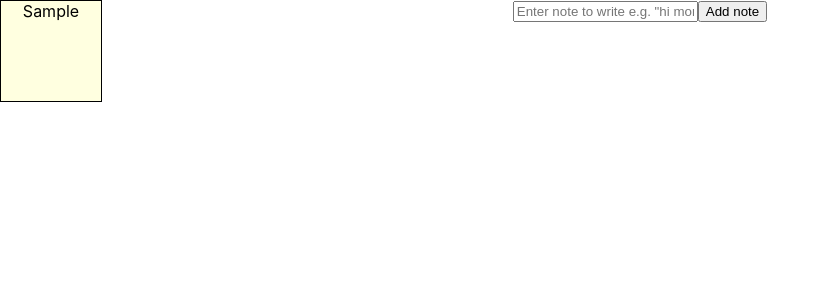
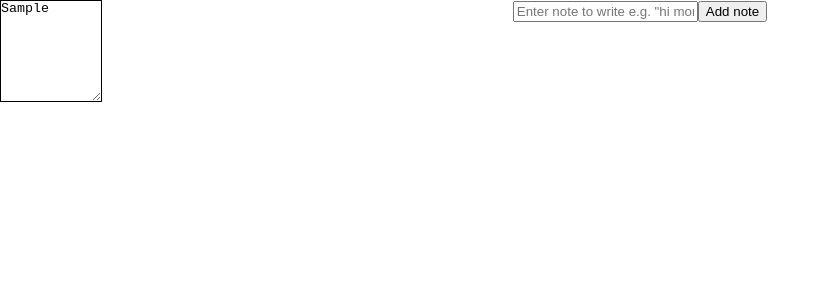
Before and after one commit to bathan1/sticky-noter, a React (Create React App) app in the folder client/: page / in a window 1280 px wide. Both pictures are taken after typing "Sample" into the empty fields and a click on the button "Add note". Shown: the top 300 px of the page, without its empty margins (0-830 px from the left). Built offline with nearby package versions, Linux system fonts and the light colour scheme.

Commit message:
Change input to textarea for smoother text interface

```diff
--- a/client/src/components/DraggableDiv.tsx
+++ b/client/src/components/DraggableDiv.tsx
@@ -78,25 +78,25 @@ const DraggableDiv: React.FC<DraggableDivProps> = (props) => {
         setContextMenuVisible(false);
       }
 
-    const contextMenu = (
+      const contextMenu = (
         <div
             className="context-menu"
-            style={{ position: 'absolute', top: position.y + 'px', left: position.x + 'px', display: contextMenuVisible ? 'block' : 'none' }}
+            style={{
+                position: 'absolute',
+                top: position.y + 'px',
+                left: position.x + 'px',
+                display: contextMenuVisible ? 'block' : 'none'
+            }}
         >
-            {!isEditing && (<button id="editButton" onClick={handleEditClick}>E</button>)}
-            {!isEditing && (<button id="deleteButton" onClick={handleDeleteClick}>X</button>)}
-            {isEditing && (
+            {!isEditing && (
                 <div>
-                    <input
-                        type="text"
-                        value={editableContent}
-                        onChange={(event) => setEditableContent(event.target.value)}
-                    />
-                    <button onClick={handleSaveClick}>Save</button>
+                    <button id="editButton" onClick={handleEditClick}>E</button>
+                    <button id="deleteButton" onClick={handleDeleteClick}>X</button>
                 </div>
             )}
         </div>
     );
+
 
     useEffect(() => {
         const handleKeyUp = (event: KeyboardEvent) => {
@@ -113,9 +113,28 @@ const DraggableDiv: React.FC<DraggableDivProps> = (props) => {
         };
     }, []);
 
+    function replaceElement(arr: Note[], index: number, newValue: Note): Note[] {
+        return arr.slice(0, index).concat(newValue, arr.slice(index + 1));
+    }
+
+    function handleNoteChange(event: React.ChangeEvent<HTMLTextAreaElement>): void {
+
+        const newNote = { ...props.note };
+        newNote.content = event.target.value;
+
+        const index = props.notes.findIndex((note) => note.id === props.note.id);
+        if (index === -1) {
+            console.error("error finding the current note");
+        }
+        const newNotesArray = replaceElement(props.notes, index, newNote);
+
+        props.setNotes(newNotesArray);
+        setEditableContent(newNote.content);
+    }
+
     return(
-        <div>
-            <div
+        <div style={{ height: "100px" }}>
+            <div id="textContainer"
                 style={{
                 width: '100px',
                 height: '100px',
@@ -132,7 +151,20 @@ const DraggableDiv: React.FC<DraggableDivProps> = (props) => {
                 onMouseUp={handleMouseUp}
                 onContextMenu={handleContextMenu}
             >
-            {props.content}
+            <textarea
+                value={editableContent}
+                readOnly={!isEditing}
+                style={{
+                    width: '100%',
+                    height: '100%',
+                    boxSizing: 'border-box',
+                    margin: 0,
+                    padding: 0,
+                    border: 'none',
+                    outline: 'none'
+                }}
+                onChange={handleNoteChange}
+            />
             </div>
             {contextMenu}
         </div>
```
